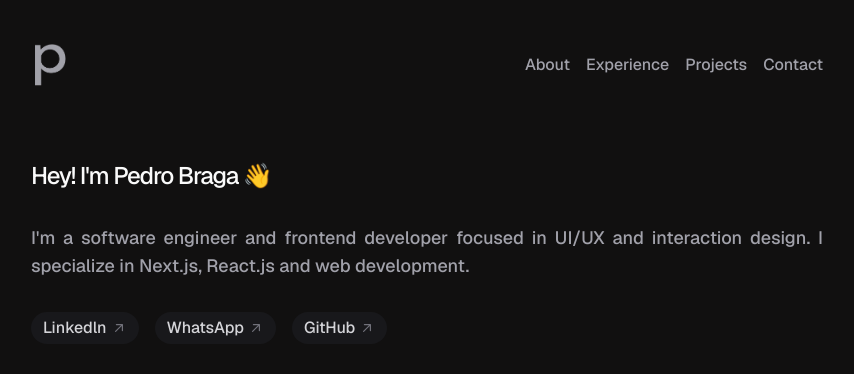
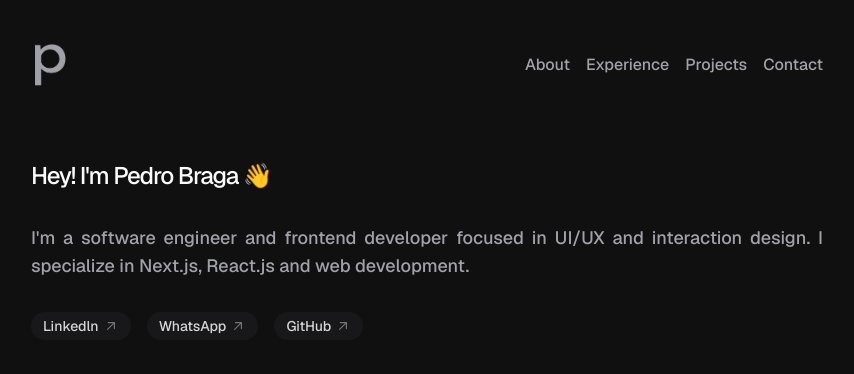
Before and after one commit to bragap/pedrobragadev, a Next.js app: page / in a window 1280 px wide. Shown: the top 374 px of the page, without its empty margins (217-1071 px from the left). Built offline with nearby package versions, Linux system fonts and the light colour scheme.

Commit message:
final content for home

```diff
--- a/app/page.tsx
+++ b/app/page.tsx
@@ -6,7 +6,7 @@ export default function Home() {
 
         <div className="min-h-screen">
             <div className="container flex justify-center text-justify min-h-screen px-10 lg:px-4 mx-auto sm:pt-40">
-                <div className="flex flex-wrap w-[450px] sm:w-[800px] sm:pl-2 mx-auto mt-28 sm:mt-0 gap-12">
+                <div className="flex flex-wrap w-[450px] sm:w-[800px] pl-2 mx-auto mt-28 sm:mt-0 gap-12">
                     <div className="flex flex-col items-start">
                         <h1 className="pb-8 font-medium tracking-tighter text-2xl  text-zinc-50  select-none">
                             Hey! I'm Pedro Braga 👋
@@ -14,14 +14,14 @@ export default function Home() {
                         <p className="text-base sm:text-lg font-medium text-zinc-400 mb-8"> I'm a software engineer and frontend developer focused in UI/UX and interaction design.
                             I specialize in Next.js, React.js and web development.
                         </p>
-                        <div className="flex gap-4">
-                            <div className=" flex items-center bg-zinc-900 py-1 px-3 rounded-3xl hover:bg-zinc-800 transition duration-300">
+                        <div className="flex gap-2 sm:gap-4 flex-wrap">
+                            <div className="text-sm flex justify-center items-center bg-zinc-900 py-1 px-3 rounded-3xl hover:bg-zinc-800 transition duration-300">
                                 <Link href="https://www.linkedin.com/in/pedrobragadecastro/" target="_blank" className="flex items-center text-zinc-300 gap-1 ">Linkedln <svg xmlns="http://www.w3.org/2000/svg" viewBox="0 0 20 20" fill="currentColor" aria-hidden="true" data-slot="icon" className="h-4 w-4 text-zinc-500 "><path fill-rule="evenodd" d="M5.22 14.78a.75.75 0 0 0 1.06 0l7.22-7.22v5.69a.75.75 0 0 0 1.5 0v-7.5a.75.75 0 0 0-.75-.75h-7.5a.75.75 0 0 0 0 1.5h5.69l-7.22 7.22a.75.75 0 0 0 0 1.06Z" clip-rule="evenodd"></path></svg></Link>
                             </div>
-                            <div className="flex items-center bg-zinc-900 py-1 px-3 rounded-3xl hover:bg-zinc-800 transition duration-300">
+                            <div className="text-sm  flex justify-center items-center bg-zinc-900 py-1 px-3 rounded-3xl hover:bg-zinc-800 transition duration-300">
                                 <Link href="https://api.whatsapp.com/send?phone=5535999482180" target="_blank" className="flex items-center text-zinc-300 gap-1">WhatsApp <svg xmlns="http://www.w3.org/2000/svg" viewBox="0 0 20 20" fill="currentColor" aria-hidden="true" data-slot="icon" className="h-4 w-4 text-zinc-500"><path fill-rule="evenodd" d="M5.22 14.78a.75.75 0 0 0 1.06 0l7.22-7.22v5.69a.75.75 0 0 0 1.5 0v-7.5a.75.75 0 0 0-.75-.75h-7.5a.75.75 0 0 0 0 1.5h5.69l-7.22 7.22a.75.75 0 0 0 0 1.06Z" clip-rule="evenodd"></path></svg></Link>
                             </div>
-                            <div className="flex items-center bg-zinc-900 py-1 px-3 rounded-3xl hover:bg-zinc-800 transition duration-300">
+                            <div className="text-sm  flex justify-center items-center bg-zinc-900 py-1 px-3 rounded-3xl hover:bg-zinc-800 transition duration-300">
                                 <Link href="https://github.com/bragap" target="_blank" className="flex items-center text-zinc-300 gap-1">GitHub <svg xmlns="http://www.w3.org/2000/svg" viewBox="0 0 20 20" fill="currentColor" aria-hidden="true" data-slot="icon" className="h-4 w-4 text-zinc-500"><path fill-rule="evenodd" d="M5.22 14.78a.75.75 0 0 0 1.06 0l7.22-7.22v5.69a.75.75 0 0 0 1.5 0v-7.5a.75.75 0 0 0-.75-.75h-7.5a.75.75 0 0 0 0 1.5h5.69l-7.22 7.22a.75.75 0 0 0 0 1.06Z" clip-rule="evenodd"></path></svg></Link>
                             </div>
 
--- a/app/projects/page.tsx
+++ b/app/projects/page.tsx
@@ -1,6 +1,5 @@
 import Image from "next/image";
 import Link from "next/link";
-import { MoveUpRight, Github } from "lucide-react";
 import { fetchProjects } from "../lib/data";
 
 
```
